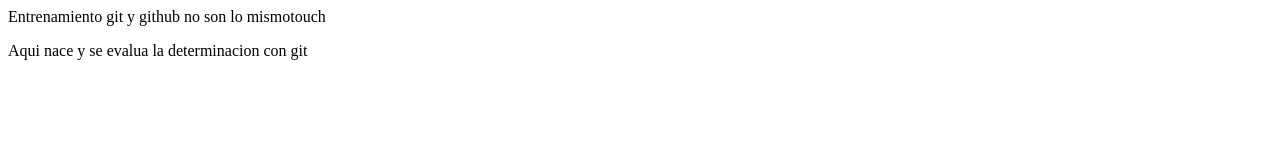
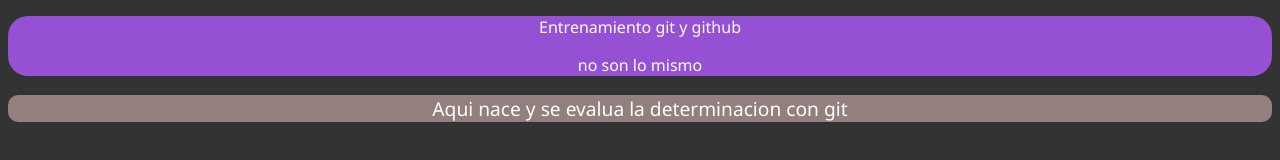
Before and after one commit to JuanSotomonnte/Pruebas, a plain HTML site: page index.html in a window 1280 px wide. Drawn offline with Linux system fonts and the light colour scheme.

Commit message:
seccion de pruebas

```diff
--- a/estilos.css
+++ b/estilos.css
@@ -1,18 +1,30 @@
 body{
-    background-color: gray;
+    background-color: #333;
     font-family: 'Segoe UI', Tahoma, Geneva, Verdana, sans-serif;
-
+}
+.titulos {
+    background-color: rgb(149, 80, 212);
+    border-radius: 20px;
+    color: white;
+    text-align: center;
 }
 
-#contenedor{
+.contenedor{
+    font-size: larger;
     border:2px white;
     border-radius: 10px;
     background-color: rgb(148, 127, 127);
     color :white;
+  text-align: center;
+
 }
-#contenedor:hover{
+.contenedor:hover{
+    font-size: larger;
+    transform: scaleX(1);
+animation-duration: 3s;
     border:2px white;
     border-radius: 10px;
     background-color: rgb(65, 60, 60);
     color :white;
+    text-align: center;
 }
--- a/index.html
+++ b/index.html
@@ -1,17 +1,21 @@
 <!DOCTYPE html>
 <html lang="en">
 <head>
+    <link rel="stylesheet" href="./estilos.css" type="text/css">
     <meta charset="UTF-8">
     <meta name="viewport" content="width=device-width, initial-scale=1.0">
     <title>Pagina de prueba</title>
 </head>
-<div class="titulos">
-    Entrenamiento git y github
-    <span>no son lo mismo</span>touch <estilos class="css"></estilos>
+<body>
+
+    <div class="titulos">
+    <p>Entrenamiento git y github</p>
+    <span>no son lo mismo</span>
 </div>
-<body>
+
     <div class="contenedor">
-    <p>Aqui nace y se evalua la determinacion con git </p>
+    <p>Aqui nace y se evalua la determinacion con git</p>
 </div>
+
 </body>
 </html>
```
